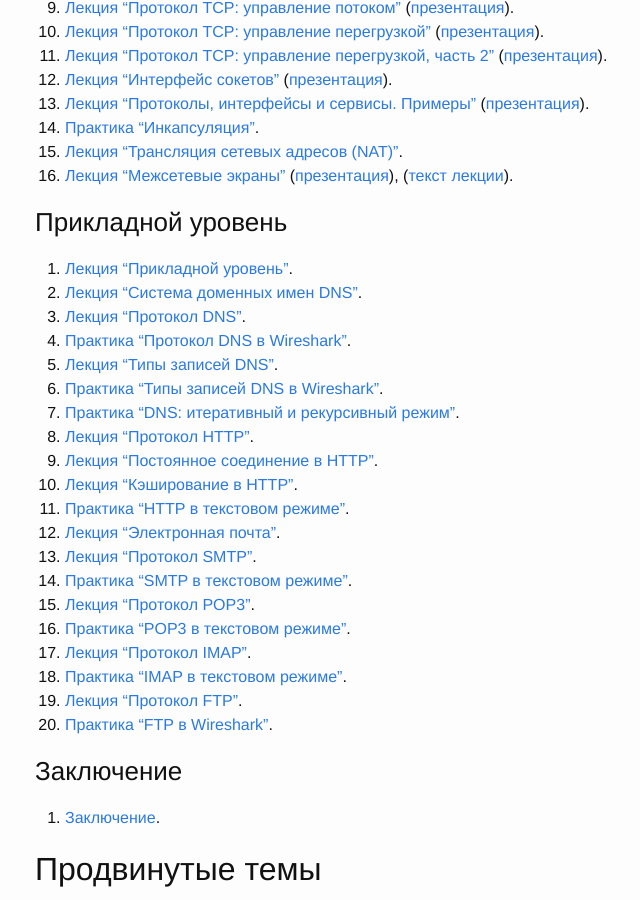
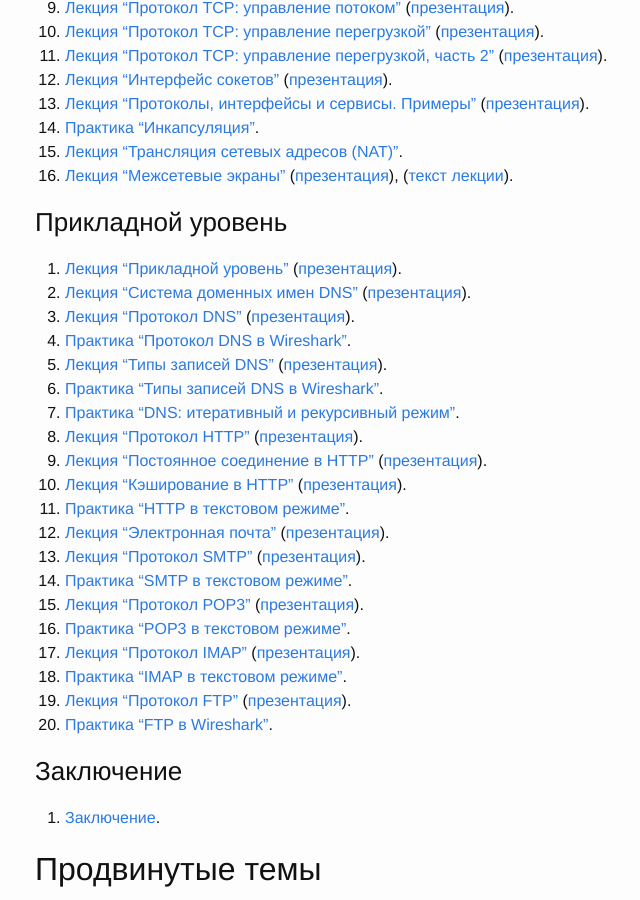
Before and after one commit to sozykin/asozykin.ru, a Jekyll site: the page built from _pages/networks_online.md, in a window 1280 px wide and 900 px high, scrolled down 1860 px. Shown: the whole window, without its empty margins (235-875 px from the left). Built offline with Jekyll 4.4.1, drawn with Linux system fonts in a browser that asks for light colours; comment, search, counter and statistics services are not loaded.

Commit message:
Presentations about Application Layer

```diff
--- a/_pages/networks_online.md
+++ b/_pages/networks_online.md
@@ -85,25 +85,25 @@ permalink: /courses/networks_online
 
 ### Прикладной уровень
 
-1. [Лекция "Прикладной уровень"](https://youtu.be/l_MAOvAbYho).
-2. [Лекция "Система доменных имен DNS"](https://youtu.be/B0J0c0KLtbQ).
-3. [Лекция "Протокол DNS"](https://youtu.be/yAlm-jTneeY).
+1. [Лекция "Прикладной уровень"](https://youtu.be/l_MAOvAbYho) ([презентация](/assets/pdf/networks/application_layer.pdf)).
+2. [Лекция "Система доменных имен DNS"](https://youtu.be/B0J0c0KLtbQ) ([презентация](/assets/pdf/networks/dns.pdf)).
+3. [Лекция "Протокол DNS"](https://youtu.be/yAlm-jTneeY) ([презентация](/assets/pdf/networks/dns_protocol.pdf)).
 4. [Практика "Протокол DNS в Wireshark"](https://youtu.be/i6fh-kb4Qps).
-5. [Лекция "Типы записей DNS"](https://youtu.be/mvMYV0Hfig4).
+5. [Лекция "Типы записей DNS"](https://youtu.be/mvMYV0Hfig4) ([презентация](/assets/pdf/networks/dns_records.pdf)).
 6. [Практика "Типы записей DNS в Wireshark"](https://youtu.be/Ivg38bGTyAU).
 7. [Практика "DNS: итеративный и рекурсивный режим"](https://youtu.be/no9yc-BHaFA).
-8. [Лекция "Протокол HTTP"](https://youtu.be/RlccXUx4LVw).
-9. [Лекция "Постоянное соединение в HTTP"](https://youtu.be/7DitlqcesKI).
-10. [Лекция "Кэширование в HTTP"](https://youtu.be/esi6YZRvJzk).
+8. [Лекция "Протокол HTTP"](https://youtu.be/RlccXUx4LVw) ([презентация](/assets/pdf/networks/http_protocol.pdf)).
+9. [Лекция "Постоянное соединение в HTTP"](https://youtu.be/7DitlqcesKI) ([презентация](/assets/pdf/networks/http_keep_alive.pdf)).
+10. [Лекция "Кэширование в HTTP"](https://youtu.be/esi6YZRvJzk) ([презентация](/assets/pdf/networks/http_cache.pdf)).
 11. [Практика "HTTP в текстовом режиме"](https://youtu.be/F6RYInA9IdY).
-12. [Лекция "Электронная почта"](https://youtu.be/ocshYn2D_8g).
-13. [Лекция "Протокол SMTP"](https://youtu.be/xUTmwcSDvSE).
+12. [Лекция "Электронная почта"](https://youtu.be/ocshYn2D_8g) ([презентация](/assets/pdf/networks/email.pdf)).
+13. [Лекция "Протокол SMTP"](https://youtu.be/xUTmwcSDvSE) ([презентация](/assets/pdf/networks/smtp_protocol.pdf)).
 14. [Практика "SMTP в текстовом режиме"](https://youtu.be/dKZ35haWChM).
-15. [Лекция "Протокол POP3"](https://youtu.be/1swSSGvmnwU).
+15. [Лекция "Протокол POP3"](https://youtu.be/1swSSGvmnwU) ([презентация](/assets/pdf/networks/pop3_protocol.pdf)).
 16. [Практика "POP3 в текстовом режиме"](https://youtu.be/DsbsClavuyc).
-17. [Лекция "Протокол IMAP"](https://youtu.be/VGYHXIdtNS4).
+17. [Лекция "Протокол IMAP"](https://youtu.be/VGYHXIdtNS4) ([презентация](/assets/pdf/networks/imap_protocol.pdf)).
 18. [Практика "IMAP в текстовом режиме"](https://youtu.be/MRoyQjUfcxA).
-19. [Лекция "Протокол FTP"](https://youtu.be/Uji0sQ-Co7Q).
+19. [Лекция "Протокол FTP"](https://youtu.be/Uji0sQ-Co7Q) ([презентация](/assets/pdf/networks/ftp_protocol.pdf)).
 20. [Практика "FTP в Wireshark"](https://youtu.be/ZHNPG_2kCnQ).
 
 ### Заключение
```
Also changed, not shown: 12 other files.
